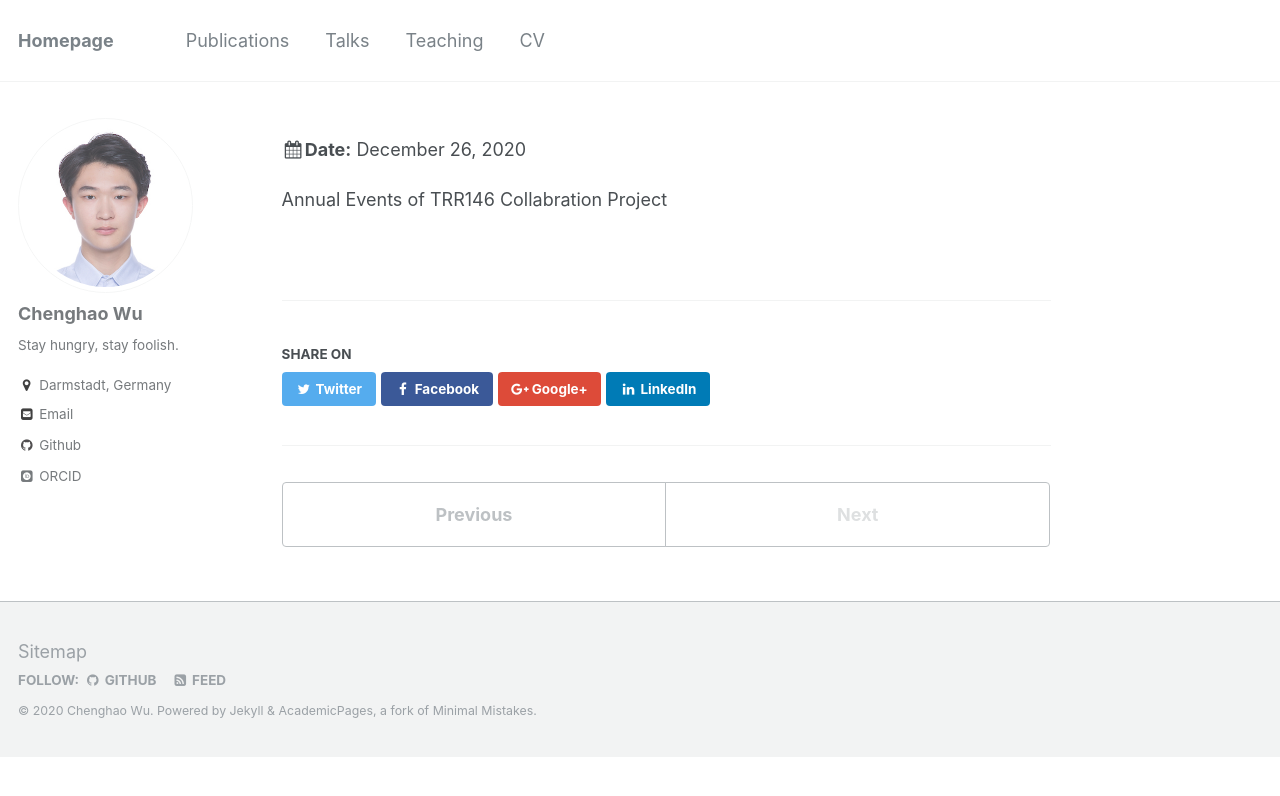
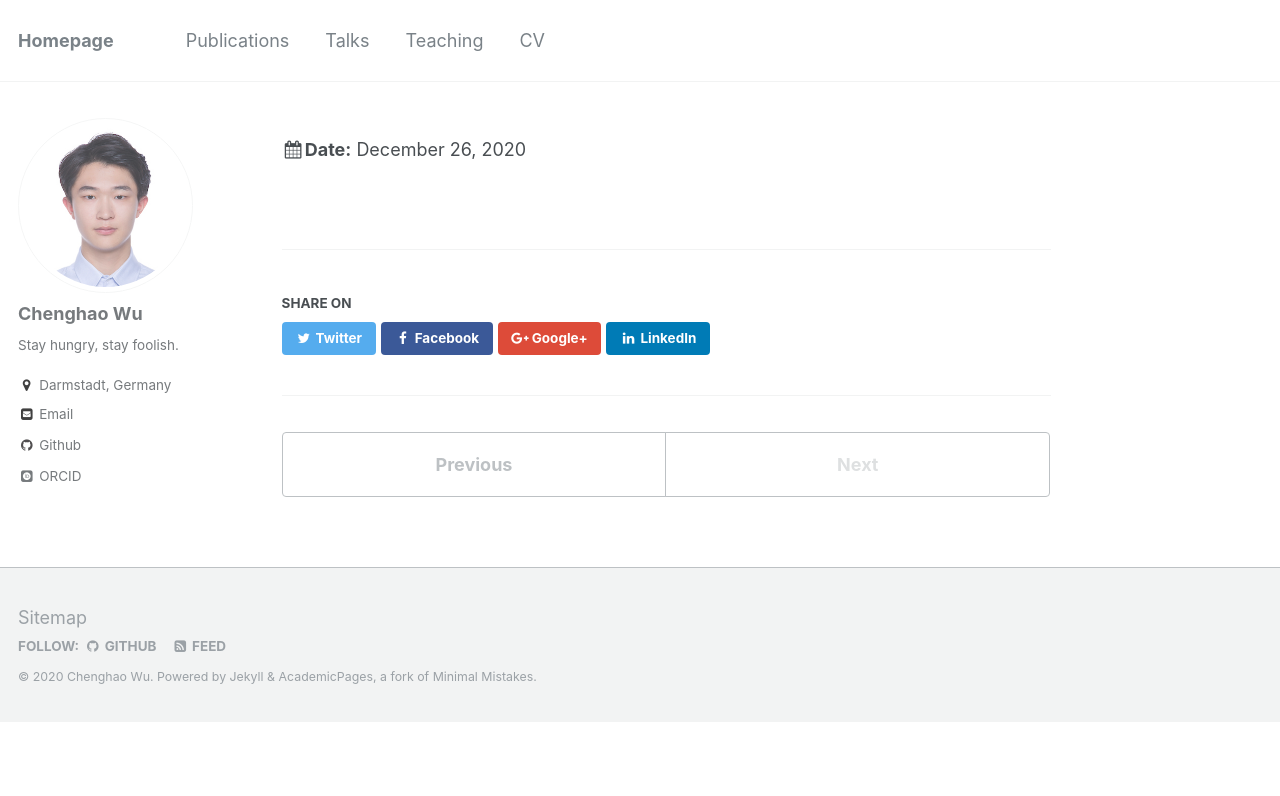
Before and after one commit to Chenghao-Wu/Chenghao-Wu.github.io, a Jekyll site: the page built from _talks/2019-09-18-talk.md, in a window 1280 px wide. Shown: the top 796 px of the page. Built offline with Jekyll 4.4.1, drawn with Linux system fonts in a browser that asks for light colours; some web fonts are replaced.

Commit message:
update 12

```diff
--- a/_talks/2019-09-18-talk.md
+++ b/_talks/2019-09-18-talk.md
@@ -7,5 +7,3 @@ venue: "Contribute Talk at CECAM/IRTG school "Bio/Soft Matter Simulations across
 date: 2019-09-18
 location: "Heidelberg, Germany"
 ---
-
-Annual Events of TRR146 Collabration Project
```
